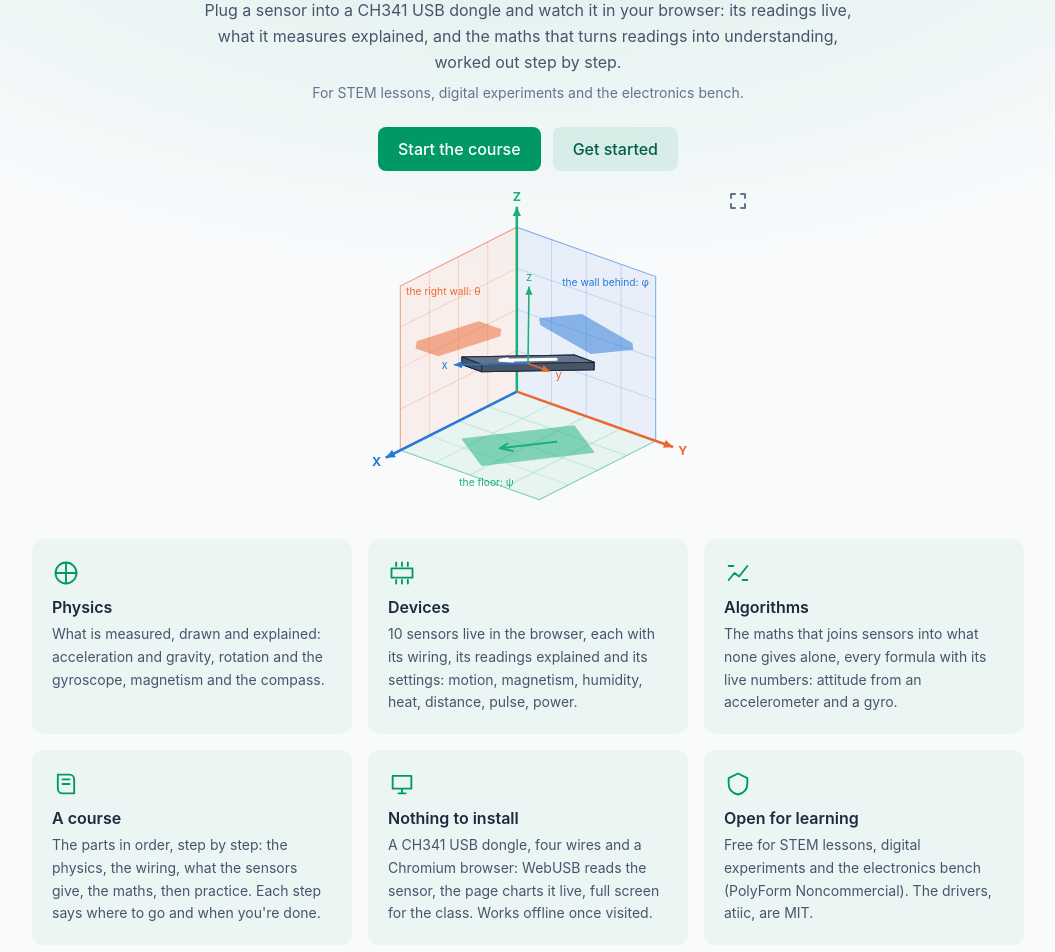
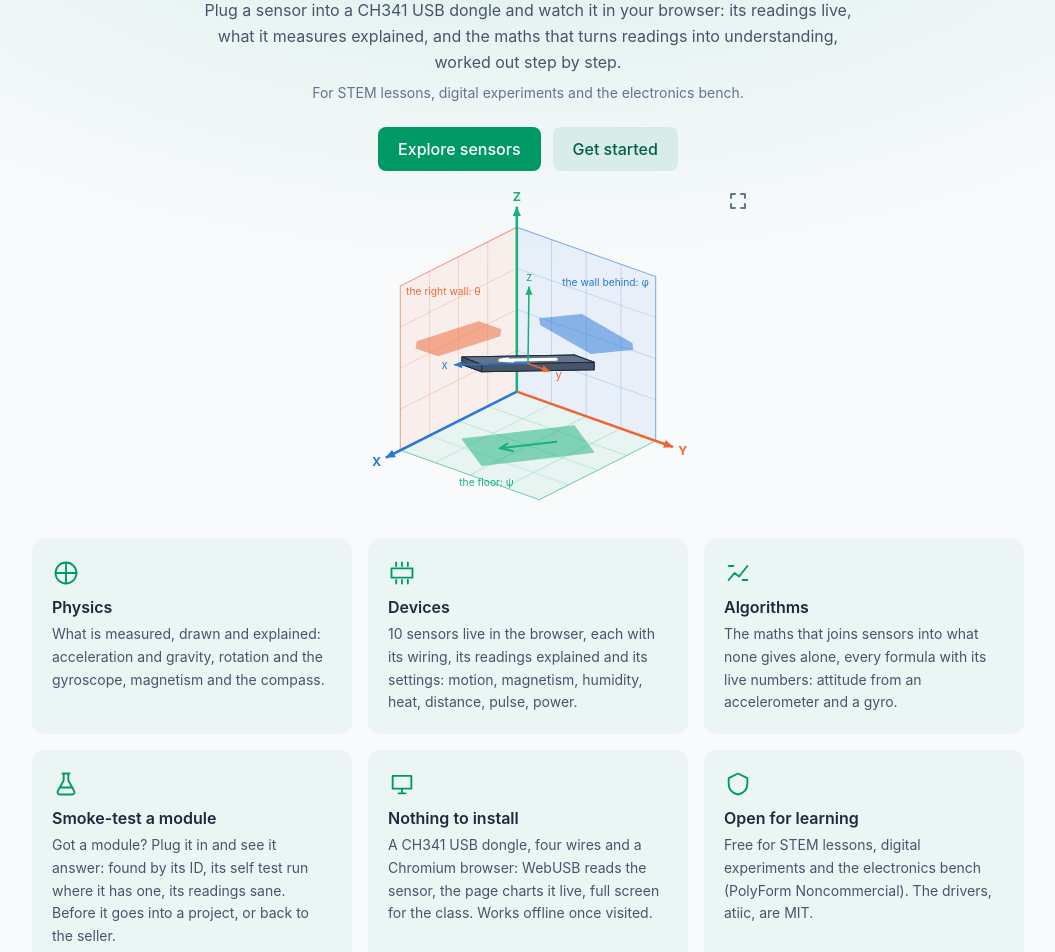
Before and after one commit to aguegu/i2c.ninja, a Vue app: page / in a window 1280 px wide. Shown: the part 220-1172 px from the top of the page, without its empty margins (112-1167 px from the left). Built offline with nearby package versions, Linux system fonts and the light colour scheme.

Commit message:
Home: Explore sensors (to the devices) in place of Start the course; a Smoke-test card in place of the course card (the course is premature)
Co-Authored-By: Claude Opus 5.5 <noreply@anthropic.com>

```diff
--- a/src/views/HomeView.vue
+++ b/src/views/HomeView.vue
@@ -5,7 +5,7 @@
 // understanding, and who makes it.
 import { ref, onMounted, onBeforeUnmount } from 'vue';
 import ProjectionBox from '../components/ProjectionBox.vue';
-import { DEVICES, GUIDES } from '../lib/devices.js';
+import { DEVICES } from '../lib/devices.js';
 import { PHYSICS } from '../lib/physics.js';
 import { ALGORITHMS } from '../lib/algorithms.js';
 import { fromAxisAngle } from '../lib/quaternion.js';
@@ -13,7 +13,6 @@ import { recent, withLabels, ago, clearRecent } from '../lib/recent.js';
 
 const hasWebUsb = 'usb' in navigator;
 const year = new Date().getFullYear();
-const course = GUIDES[0];
 
 // the hero's board: a slow sway about the vertical, a little roll and pitch
 const SWAY_DEG = 35;
@@ -43,7 +42,7 @@ const FEATURES = [
   { icon: 'M12 3a9 9 0 1 0 0 18a9 9 0 0 0 0-18zM12 3v18M3 12h18', title: 'Physics', to: `/physics/${PHYSICS[0].slug}`, text: `What is measured, drawn and explained: ${PHYSICS.filter((p) => p.component).map((p) => p.title.toLowerCase()).join(', ')}.` },
   { icon: 'M7 3v3M12 3v3M17 3v3M7 18v3M12 18v3M17 18v3M3 8h18v8H3z', title: 'Devices', to: '/devices', text: `${DEVICES.length} sensors live in the browser, each with its wiring, its readings explained and its settings: motion, magnetism, humidity, heat, distance, pulse, power.` },
   { icon: 'M4 18l5-6 4 3 7-9M4 6h4M16 18h4', title: 'Algorithms', to: `/algorithms/${ALGORITHMS[0].slug}`, text: 'The maths that joins sensors into what none gives alone, every formula with its live numbers: attitude from an accelerometer and a gyro.' },
-  { icon: 'M5 4h10a4 4 0 0 1 4 4v12H9a4 4 0 0 1-4-4zM9 8h6M9 12h6', title: 'A course', to: course?.to ?? '/learn', text: 'The parts in order, step by step: the physics, the wiring, what the sensors give, the maths, then practice. Each step says where to go and when you\'re done.' },
+  { icon: 'M9 3h6M10 3v6l-5 9a2 2 0 0 0 2 3h10a2 2 0 0 0 2-3l-5-9V3M7 15h10', title: 'Smoke-test a module', to: '/devices', text: 'Got a module? Plug it in and see it answer: found by its ID, its self test run where it has one, its readings sane. Before it goes into a project, or back to the seller.' },
   { icon: 'M4 5h16v11H4zM9 20h6M12 16v4', title: 'Nothing to install', to: '/get-started', text: 'A CH341 USB dongle, four wires and a Chromium browser: WebUSB reads the sensor, the page charts it live, full screen for the class. Works offline once visited.' },
   { icon: 'M12 3l8 4v5c0 5-3.5 8-8 9c-4.5-1-8-4-8-9V7z', title: 'Open for learning', to: '/about', text: 'Free for STEM lessons, digital experiments and the electronics bench (PolyForm Noncommercial). The drivers, atiic, are MIT.' },
 ];
@@ -68,7 +67,7 @@ const link = 'text-emerald-700 underline-offset-2 hover:underline dark:text-emer
       </p>
       <p class="mt-2 max-w-xl text-sm text-slate-500 dark:text-slate-400">For STEM lessons, digital experiments and the electronics bench.</p>
       <div class="mt-6 flex flex-wrap justify-center gap-3">
-        <RouterLink v-if="course" :to="course.to" class="rounded-lg bg-emerald-600 px-5 py-2.5 font-medium text-white hover:bg-emerald-700">Start the course</RouterLink>
+        <RouterLink to="/devices" class="rounded-lg bg-emerald-600 px-5 py-2.5 font-medium text-white hover:bg-emerald-700">Explore sensors</RouterLink>
         <RouterLink to="/get-started" class="rounded-lg bg-emerald-600/10 px-5 py-2.5 font-medium text-emerald-800 hover:bg-emerald-600/20 dark:text-emerald-300">Get started</RouterLink>
       </div>
       <p v-if="!hasWebUsb" class="mt-4 max-w-xl text-xs text-amber-700 dark:text-amber-400">This browser has no WebUSB: the live pages need Chrome, Edge or another Chromium (Chrome on Android too, with an OTG cable).</p>
```
